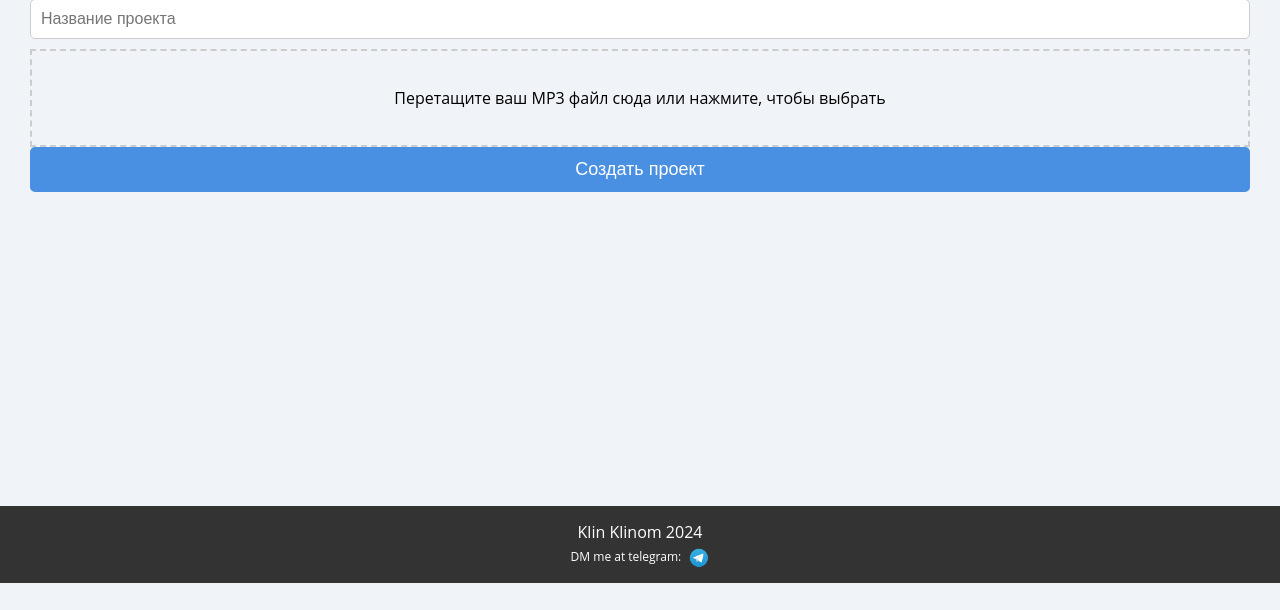
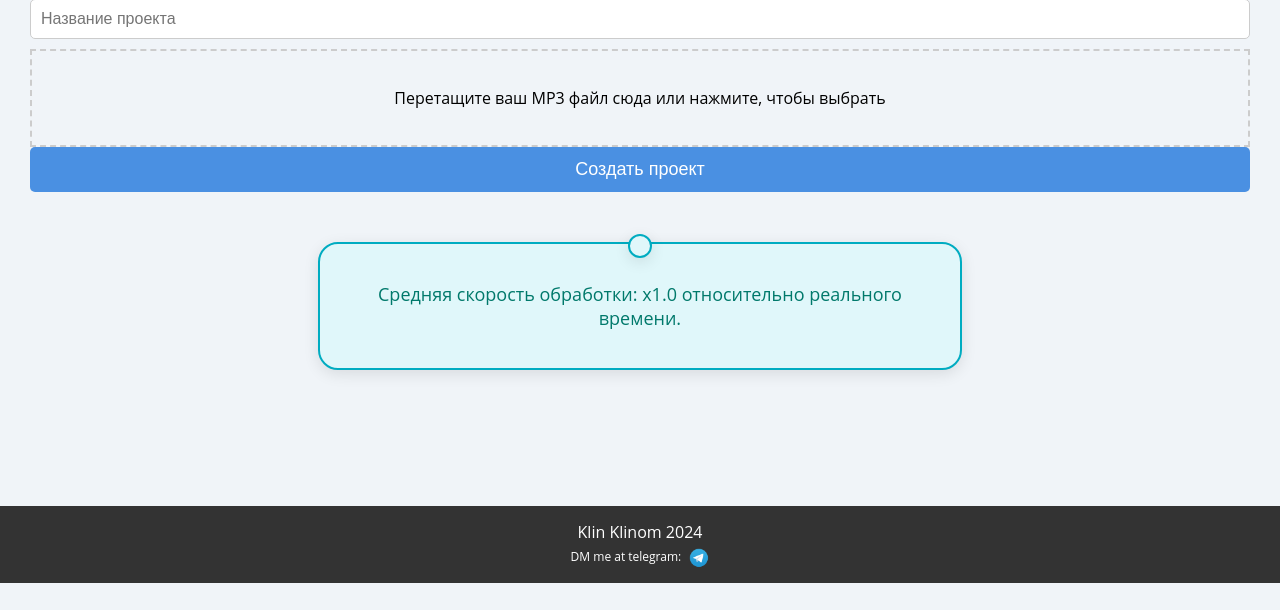
Before and after one commit to yaneivan/klin_klinom_v3, a Flask app: page /projects in a window 1280 px wide. Shown: the part 217-827 px from the top of the page. Run offline with Flask 3, Linux system fonts and the light colour scheme; the visitor is signed in with stand-in values (Sample User, id 1); tables that the repository leaves empty hold one stand-in row (values such as "Sample post").

Commit message:
add transcription speed message

```diff
--- a/app.py
+++ b/app.py
@@ -257,9 +257,16 @@ def projects():
             conn.commit()
 
     projects = conn.execute('SELECT * FROM projects WHERE user_id = ?', (user_id,)).fetchall()
+
+    # Fetch average transcription speed
+    average_speed = conn.execute('SELECT AVG(transcription_time / audio_length) AS avg_speed FROM transcription_speed').fetchone()['avg_speed']
+    if average_speed:
+        average_speed_multiplier = 1 / average_speed  # Convert to multiplier of real-time
+    else:
+        average_speed_multiplier = None
     conn.close()
 
-    return render_template('projects.html', projects=projects, username=username)
+    return render_template('projects.html', projects=projects, username=username, average_speed_multiplier=average_speed_multiplier)
 
 @app.route('/project/<int:project_id>')
 @login_required
--- a/static/css/styles.css
+++ b/static/css/styles.css
@@ -553,3 +553,31 @@ body {
     transform: translate(-50%, -50%);
     font-size: 14px;
 }
+
+.statistics-message {
+    background-color: #e0f7fa;
+    border: 2px solid #00acc1;
+    border-radius: 20px;
+    padding: 20px;
+    margin: 20px auto;
+    max-width: 600px;
+    text-align: center;
+    box-shadow: 0 4px 15px rgba(0, 0, 0, 0.1);
+    font-size: 18px;
+    color: #00796b;
+    position: relative;
+}
+
+.statistics-message::before {
+    content: '';
+    position: absolute;
+    top: -10px;
+    left: 50%;
+    transform: translateX(-50%);
+    width: 20px;
+    height: 20px;
+    background-color: #e0f7fa;
+    border: 2px solid #00acc1;
+    border-radius: 50%;
+    box-shadow: 0 4px 15px rgba(0, 0, 0, 0.1);
+}
--- a/templates/projects.html
+++ b/templates/projects.html
@@ -121,6 +121,7 @@
     </script>
 
 <div class="project-list">
+    {% if projects %}
         {% for project in projects %}
         <div class="project" data-id="{{ project['id'] }}">
             <div class="project-info">
@@ -141,6 +142,9 @@
             </div>
         </div>
         {% endfor %}
+    {% else %}
+        <p>Нет проектов. Создайте новый проект, чтобы начать.</p>
+    {% endif %}
 
     <div class="create-project">
         <form method="POST" enctype="multipart/form-data">
@@ -153,4 +157,11 @@
         </form>
     </div>
 </div>
+
+{% if average_speed_multiplier is not none %}
+    <div class="statistics-message">
+        <!-- <h3>Статистика по скорости обработки</h3> -->
+        <p>Средняя скорость обработки: x{{ average_speed_multiplier|round(2) }} относительно реального времени.</p>
+    </div>
+{% endif %}
 {% endblock %}
```
Lines whose indentation alone changed are shown as unchanged.
